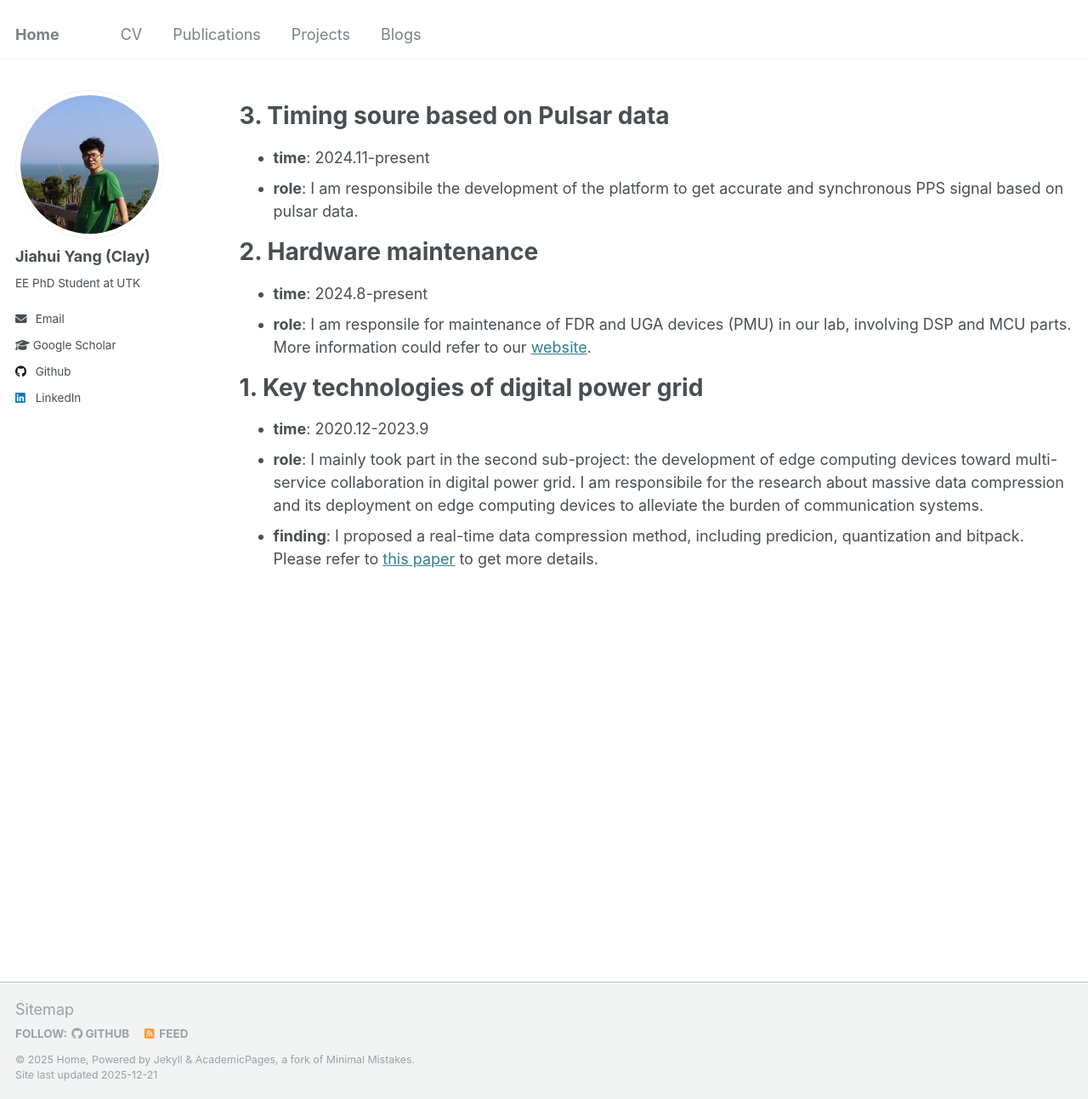
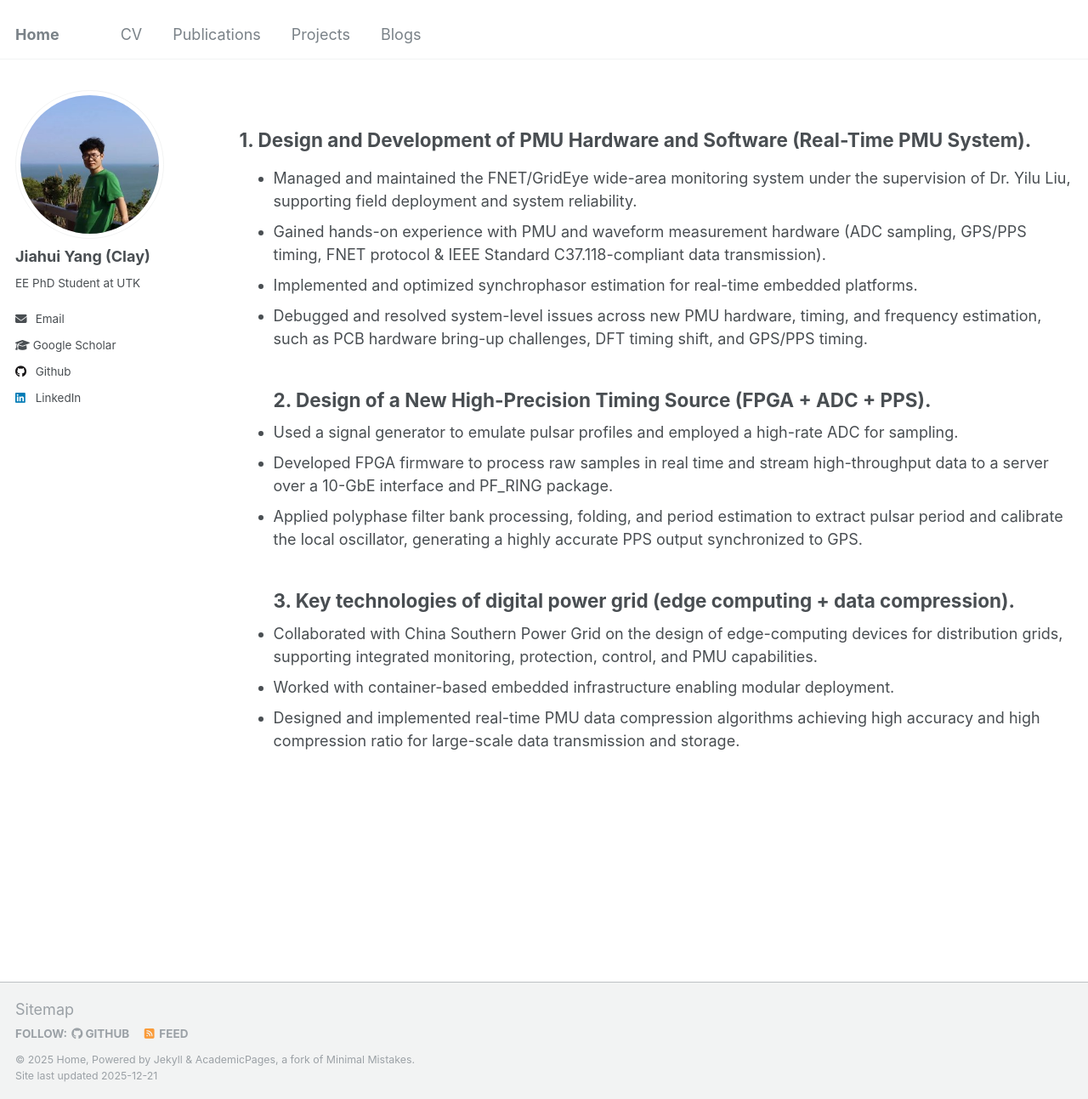
Before and after one commit to ClayUTK/intro, a Jekyll site: the page built from _pages/projects.md, in a window 1280 px wide and 1293 px high. Shown: the whole window at 85% size. Built offline with Jekyll 4.4.1, drawn with Linux system fonts in a browser that asks for light colours.

Commit message:
Revise project details and section order in projects.md
Updated project descriptions and restructured sections for clarity.

```diff
--- a/_pages/projects.md
+++ b/_pages/projects.md
@@ -9,16 +9,16 @@ redirect_from:
 
 {% include base_path %}
 
-# 3. Timing soure based on Pulsar data
-* **time**: 2024.11-present
-* **role**: I am responsibile the development of the platform to get accurate and synchronous PPS signal based on pulsar data.
-
-# 2. Hardware maintenance
-* **time**: 2024.8-present
-* **role**: I am responsile for maintenance of FDR and UGA devices (PMU) in our lab, involving DSP and MCU parts. More information could refer to our [website](https://fnetpublic.utk.edu/index.html).
-
-
-# 1. Key technologies of digital power grid
-* **time**: 2020.12-2023.9
-* **role**: I mainly took part in the second sub-project: the development of edge computing devices toward multi-service collaboration in digital power grid. I am responsibile for the research about massive data compression and its deployment on edge computing devices to alleviate the burden of communication systems.
-* **finding**: I proposed a real-time data compression method, including predicion, quantization and bitpack. Please refer to [this paper](https://github.com/ClayUTK/intro/blob/358e661b271cfcca502c813e681e024cb3b3c0ac/_publications/Real-Time_D-PMU_Data_Compression_for_Edge_Computing_Devices_in_Digital_Distribution_Networks.pdf) to get more details.
+## 1.	Design and Development of PMU Hardware and Software (Real-Time PMU System).
+*	Managed and maintained the FNET/GridEye wide-area monitoring system under the supervision of Dr. Yilu Liu, supporting field deployment and system reliability.
+*	Gained hands-on experience with PMU and waveform measurement hardware (ADC sampling, GPS/PPS timing, FNET protocol & IEEE Standard C37.118-compliant data transmission).
+*	Implemented and optimized synchrophasor estimation for real-time embedded platforms.
+*	Debugged and resolved system-level issues across new PMU hardware, timing, and frequency estimation, such as PCB hardware bring-up challenges, DFT timing shift, and GPS/PPS timing.
+## 2.	Design of a New High-Precision Timing Source (FPGA + ADC + PPS).
+*	Used a signal generator to emulate pulsar profiles and employed a high-rate ADC for sampling.
+*	Developed FPGA firmware to process raw samples in real time and stream high-throughput data to a server over a 10-GbE interface and PF_RING package.
+*	Applied polyphase filter bank processing, folding, and period estimation to extract pulsar period and calibrate the local oscillator, generating a highly accurate PPS output synchronized to GPS.
+## 3.	Key technologies of digital power grid (edge computing + data compression).
+*	Collaborated with China Southern Power Grid on the design of edge-computing devices for distribution grids, supporting integrated monitoring, protection, control, and PMU capabilities.
+*	Worked with container-based embedded infrastructure enabling modular deployment.
+*	Designed and implemented real-time PMU data compression algorithms achieving high accuracy and high compression ratio for large-scale data transmission and storage.
```
